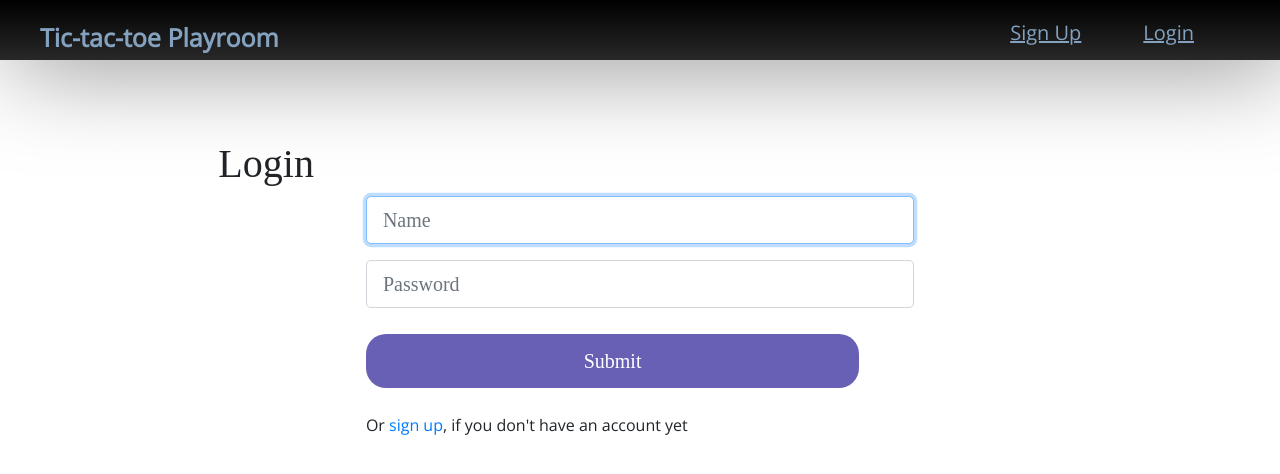
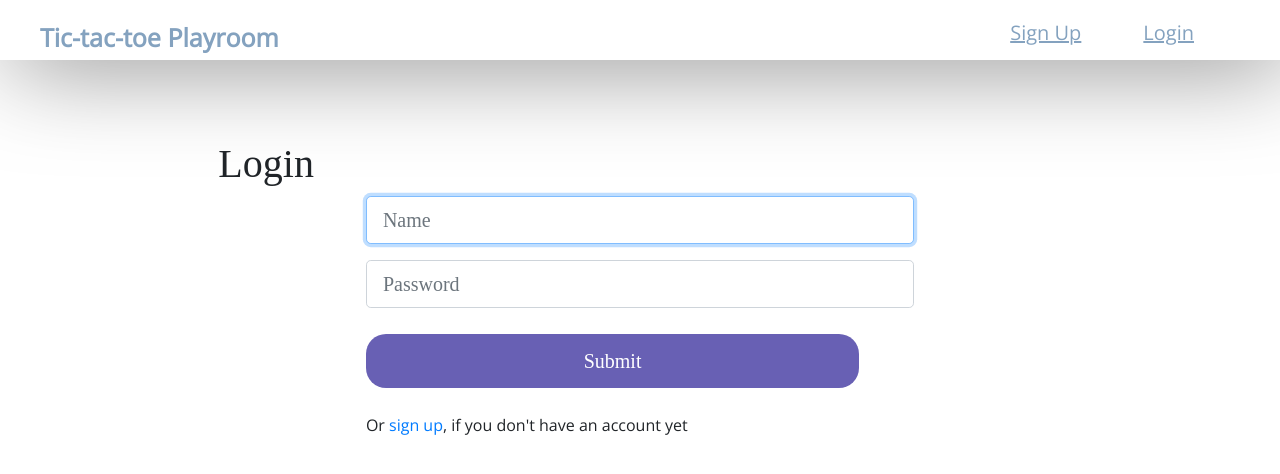
Before and after one commit to TiborVlasics/playroom, a React (Create React App) app in the folder client/: page / in a window 1280 px wide. Shown: the top 474 px of the page. Built offline with nearby package versions, Linux system fonts and the light colour scheme; a web font is replaced by a local one.

Commit message:
Delete background gradient

```diff
--- a/client/src/style/nav.css
+++ b/client/src/style/nav.css
@@ -1,13 +1,7 @@
 .nav {
-  background: rgb(0, 0, 0);
-  background: linear-gradient(
-    0deg,
-    rgba(0, 0, 0, 0.8435749299719888) 0%,
-    rgba(0, 0, 0, 1) 100%
-  );
+  background: white;
   z-index: 15;
   position: fixed;
-  color: #fff;
   top: 0;
   left: 0;
   width: 100%;
```
